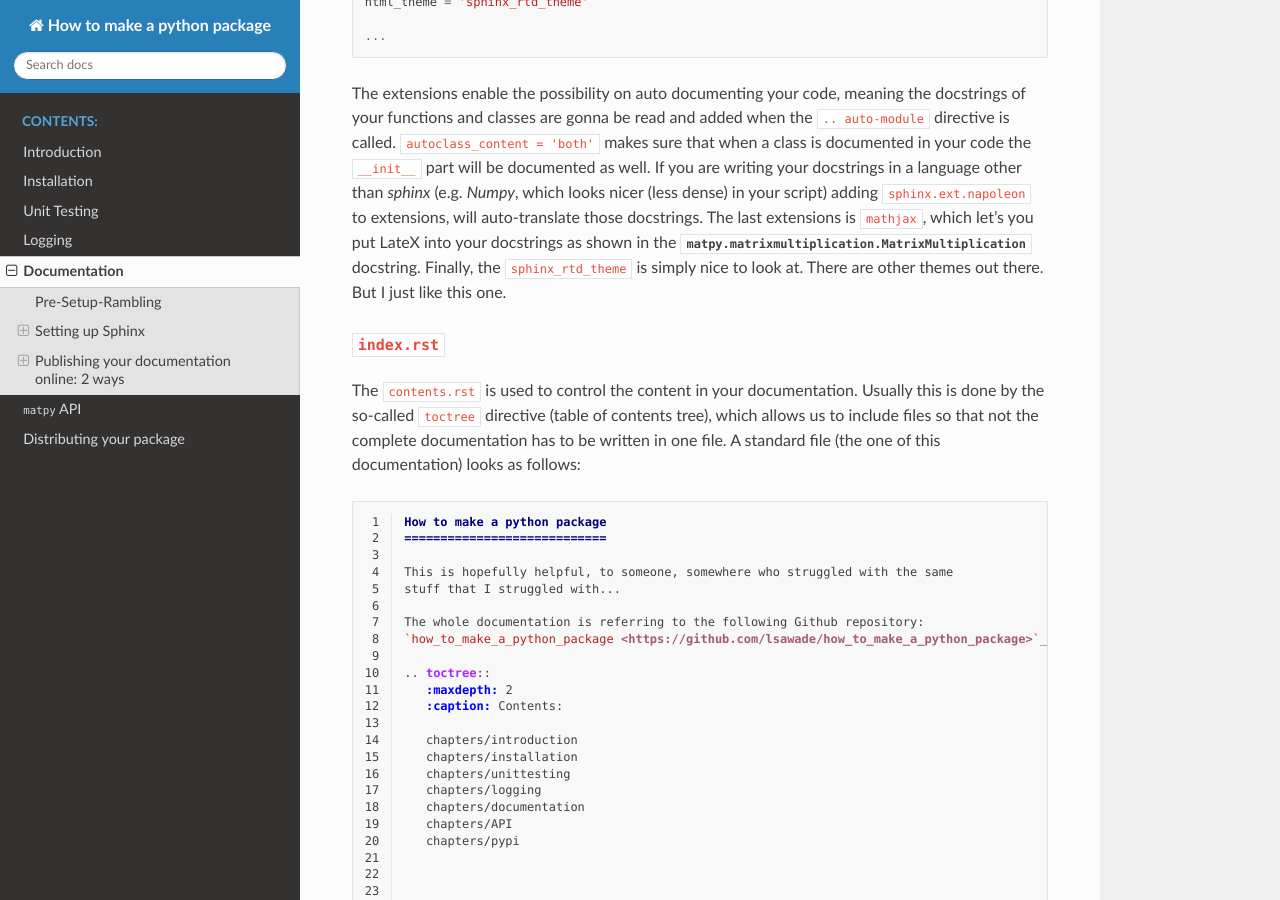
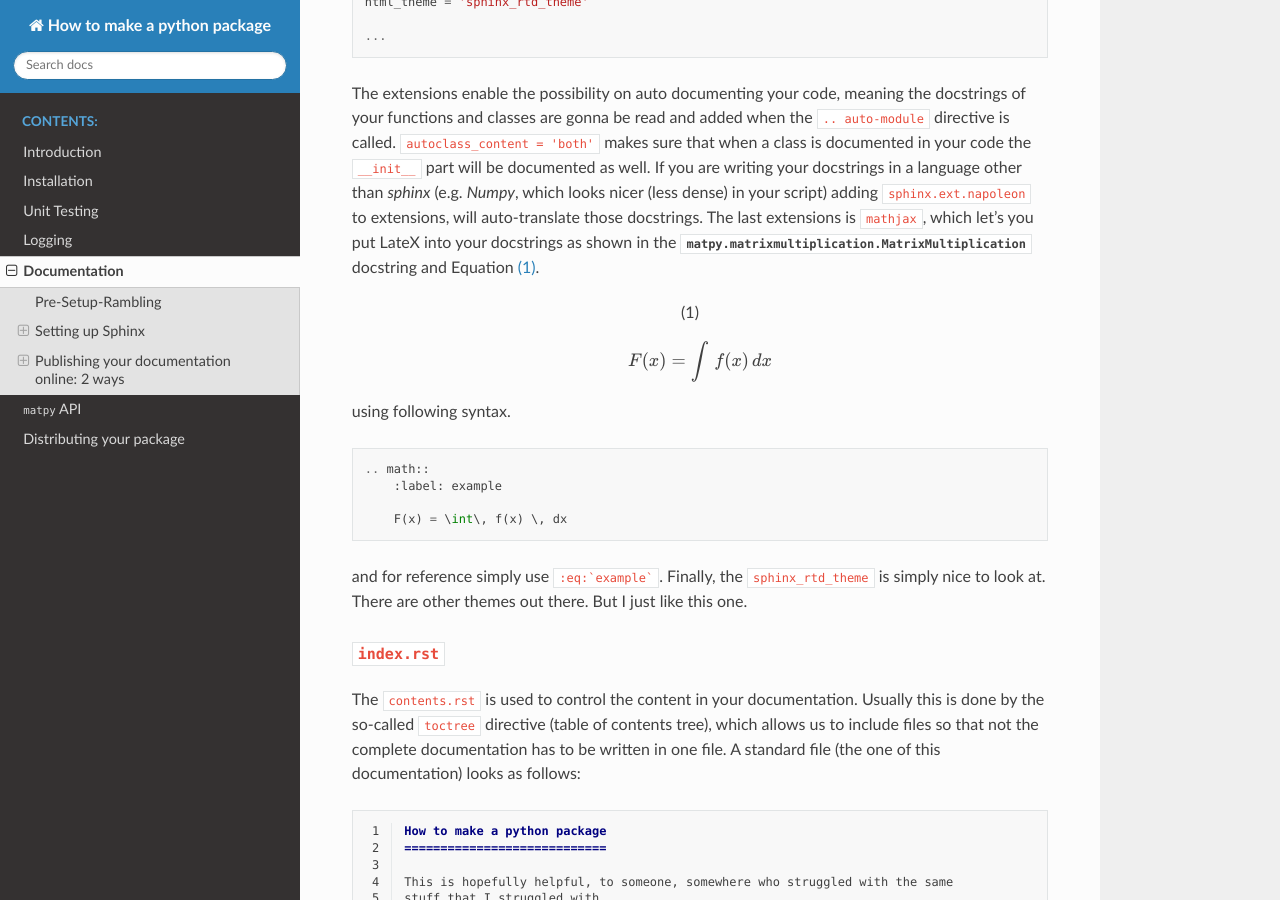
Before and after one commit to lsawade/how_to_make_a_python_package, a Sphinx documentation site: the page built from docs/source/chapters/documentation.rst, in a window 1280 px wide and 900 px high, scrolled down 1410 px. Built offline with Sphinx 7.4.7 and the Read the Docs theme 2.0.0, drawn with Linux system fonts in a browser that asks for light colours.

Commit message:
Added latex to the description

````diff
--- a/docs/source/chapters/documentation.rst
+++ b/docs/source/chapters/documentation.rst
@@ -85,8 +85,27 @@ documented as well. If you are writing your docstrings in a language other than
 ``sphinx.ext.napoleon`` to extensions, will auto-translate those docstrings. The
 last extensions is ``mathjax``, which let's you put LateX into your docstrings
 as shown in the :class:`matpy.matrixmultiplication.MatrixMultiplication`
-docstring. Finally, the ``sphinx_rtd_theme`` is simply nice to look at. There
-are other themes out there. But I just like this one.
+docstring and Equation :eq:`example`.
+
+.. math::
+    :label: example
+
+    F(x) = \int\, f(x) \, dx
+
+
+using following syntax.
+
+::
+
+    .. math::
+        :label: example
+
+        F(x) = \int\, f(x) \, dx
+
+
+and for reference simply use ``:eq:`example```. Finally, the
+``sphinx_rtd_theme`` is simply nice to look at. There are other themes out
+there. But I just like this one.
 
 
 ``index.rst``
````
